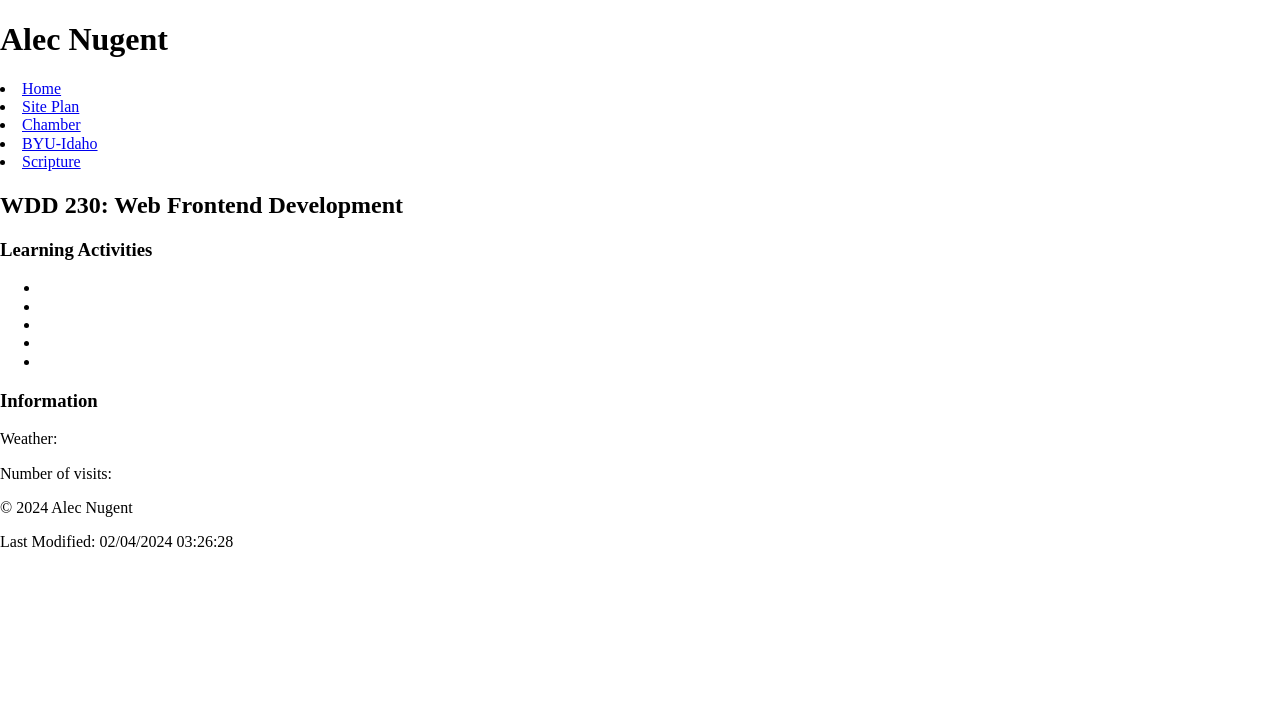
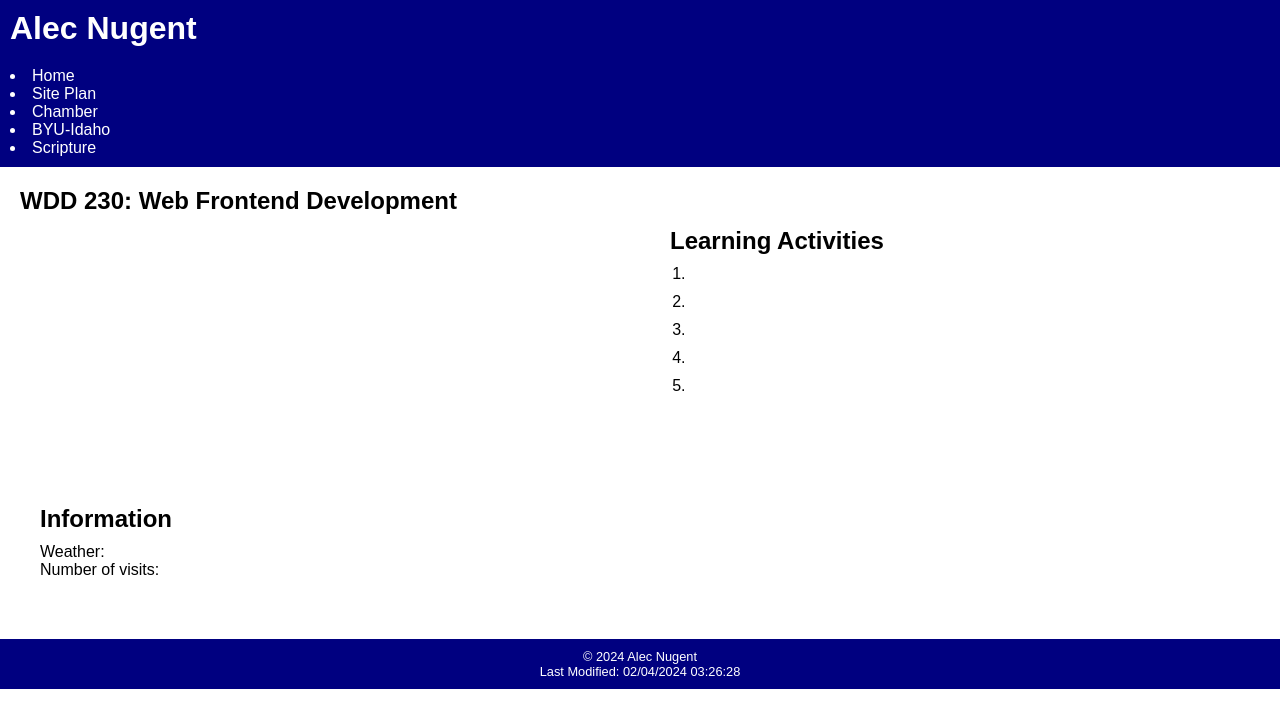
Before and after one commit to Lithpth/wdd230, a plain HTML site: page lesson02/design-principles.html in a window 1280 px wide. Drawn offline with nearby package versions, Linux system fonts and the light colour scheme; files whose address does not match are found by name.

Commit message:
fixed the css links

```diff
--- a/lesson02/design-principles.html
+++ b/lesson02/design-principles.html
@@ -5,9 +5,9 @@
     <meta name="viewport" content="width=device-width, initial-scale=1.0">
     <link rel="icon" href="favicon.ico">
     <title>Alec Nugent - WDD 230 - Design Principles</title>
-    <link rel="stylesheet" href="lesson02\styles\styles\normalize.css">
-    <link rel="stylesheet" href="lesson02\styles\styles\normalize.css">
-    <link rel="stylesheet" href="lesson02\styles\styles\larger.css">
+    <link rel="stylesheet" href="\lesson02\styles\styles\normalize.css">
+    <link rel="stylesheet" href="\lesson02\styles\styles\base.css">
+    <link rel="stylesheet" href="\lesson02\styles\styles\larger.css">
 
 </head>
 <body>
```
